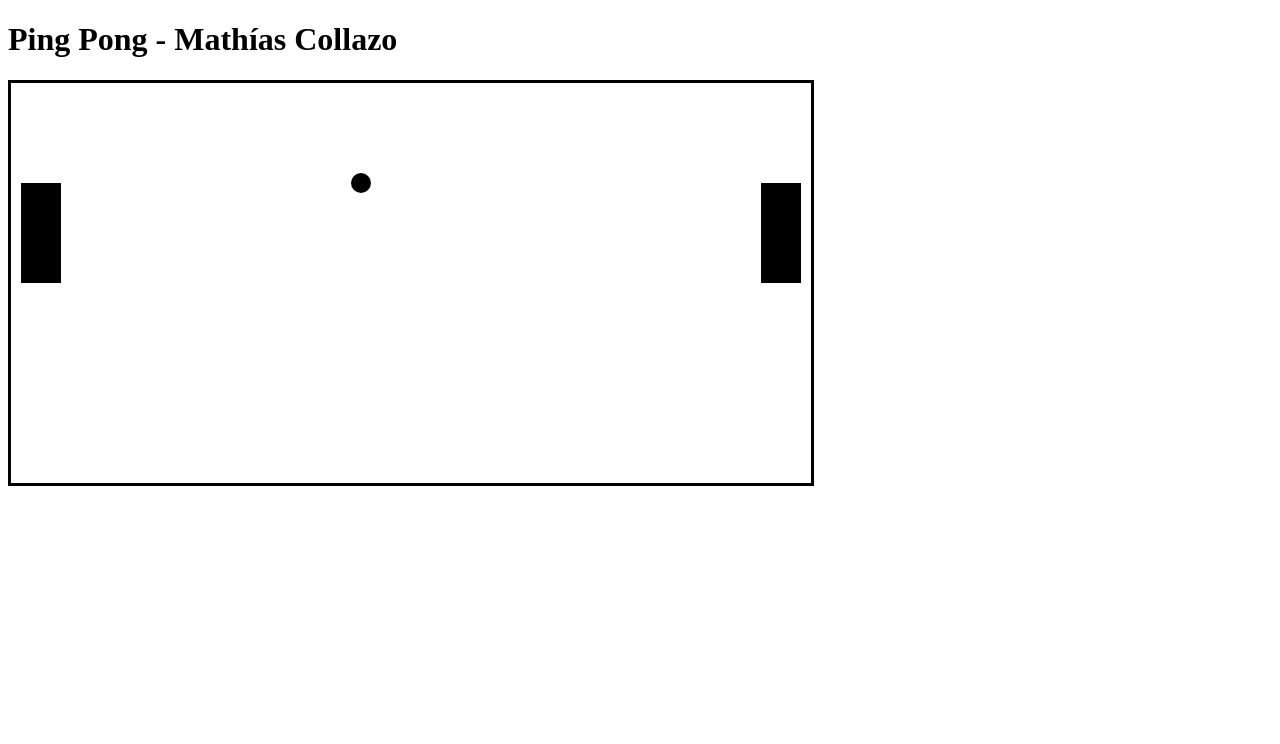
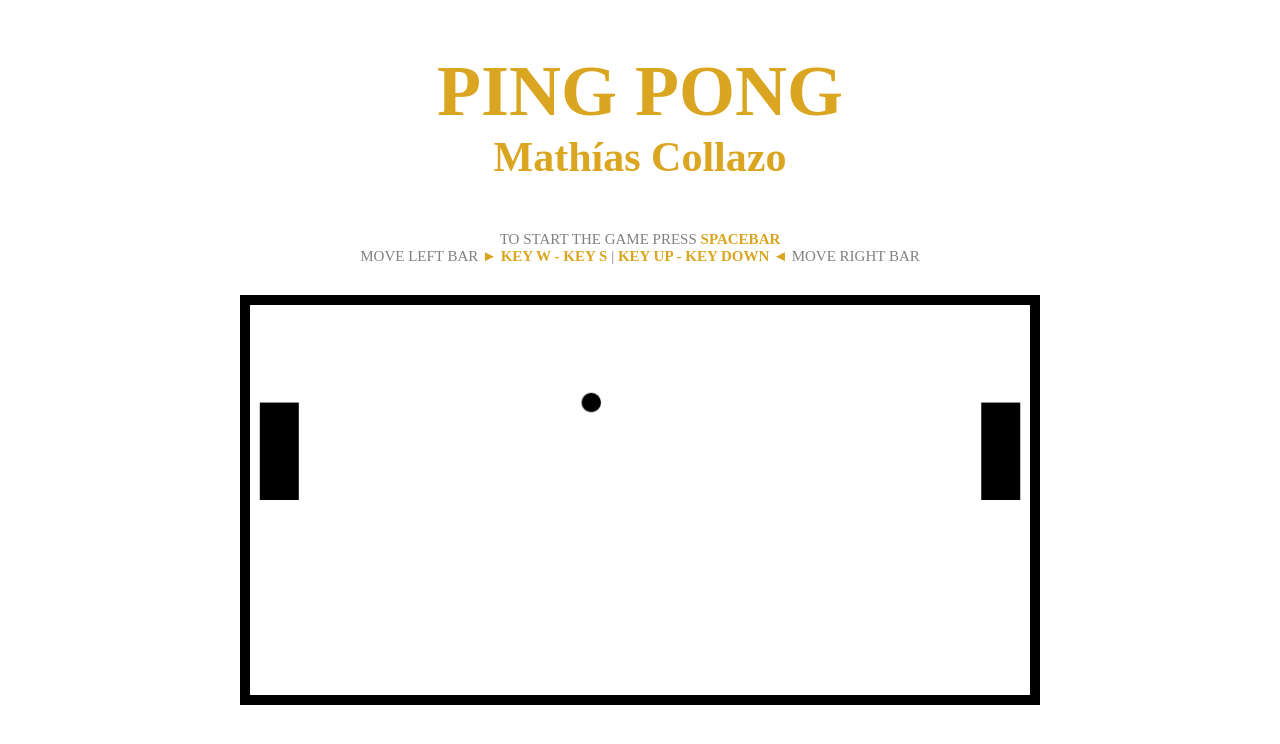
Before and after one commit to collazomathias/LaboratorioSofkaJS, a plain HTML site: page PingPongJS/index.html in a window 1280 px wide. Drawn offline with Linux system fonts and the light colour scheme.

Commit message:
Añadidos estilos, y corrección en main.js.

```diff
--- a/PingPongJS/index.html
+++ b/PingPongJS/index.html
@@ -1,11 +1,15 @@
 <!DOCTYPE html>
 <html>
     <head>
-        <title></title>
+        <title>Laboratorio JS - Mathías Collazo</title>
+        <link href="styles.css" rel="stylesheet">
     </head>
     <body>
-        <h1>Ping Pong - Mathías Collazo</h1>
-        <canvas id="canvas" style="border: solid;"></canvas>
+        <h1>PING PONG</h1>
+        <h2>Mathías Collazo</h2>
+        <p>To start the game press <span>spacebar</span></p>
+        <p>Move left bar <span>► KEY W - KEY S</span> | <span>KEY UP - KEY DOWN ◄</span> Move right bar</p>
+        <canvas id="canvas"></canvas>
         <script src="main.js" type="text/javascript"></script>
     </body>
 </html>
--- a/PingPongJS/main.js
+++ b/PingPongJS/main.js
@@ -163,24 +163,20 @@ var ball = new Ball(350, 100, 10, board);
 
 board_view.draw();
 window.requestAnimationFrame(controller);
-setTimeout(function(){
-    ball.direction = -1;
-}, 4000);
 
 document.addEventListener("keydown", function(event){
-    console.log(barIzq.toString(), barDer.toString());
     if(event.keyCode == 38){
         event.preventDefault();
-        barIzq.up();
+        barDer.up();
     } else if(event.keyCode == 40){
         event.preventDefault();
-        barIzq.down();
+        barDer.down();
     } else if(event.keyCode == 87){
         event.preventDefault();
-        barDer.up();
+        barIzq.up();
     } else if(event.keyCode == 83){
         event.preventDefault();
-        barDer.down();
+        barIzq.down();
     } else if(event.keyCode == 32){
         event.preventDefault();
         board.playing = !board.playing;
--- /dev/null
+++ b/PingPongJS/styles.css
@@ -0,0 +1,53 @@
+* {
+    margin: 0;
+    padding: 0;
+    box-sizing: border-box;
+}
+
+body {
+    position: absolute;
+    top: 0;
+    left: 0;
+    width: 100%;
+    height: 100%;
+    display: flex;
+    flex-direction: column;
+    align-items: center;
+}
+
+h1 {
+    font-size: 72px;
+    font-weight: bold;
+    color: goldenrod;
+    margin-top: 50px;
+}
+
+h2 {
+    font-size: 42px;
+    font-weight: bold;
+    color: goldenrod;
+    margin-bottom: 50px;
+}
+
+h3 {
+    font-size: 15px;
+    color: grey;
+    text-transform: uppercase;
+}
+
+p {
+    font-size: 15px;
+    color: grey;
+    text-transform: uppercase;
+}
+
+p span {
+    font-weight: bold;
+    color: goldenrod;
+}
+
+canvas {
+    max-width: 800px;
+    border: 10px solid;
+    margin: 30px 0;
+}
```
